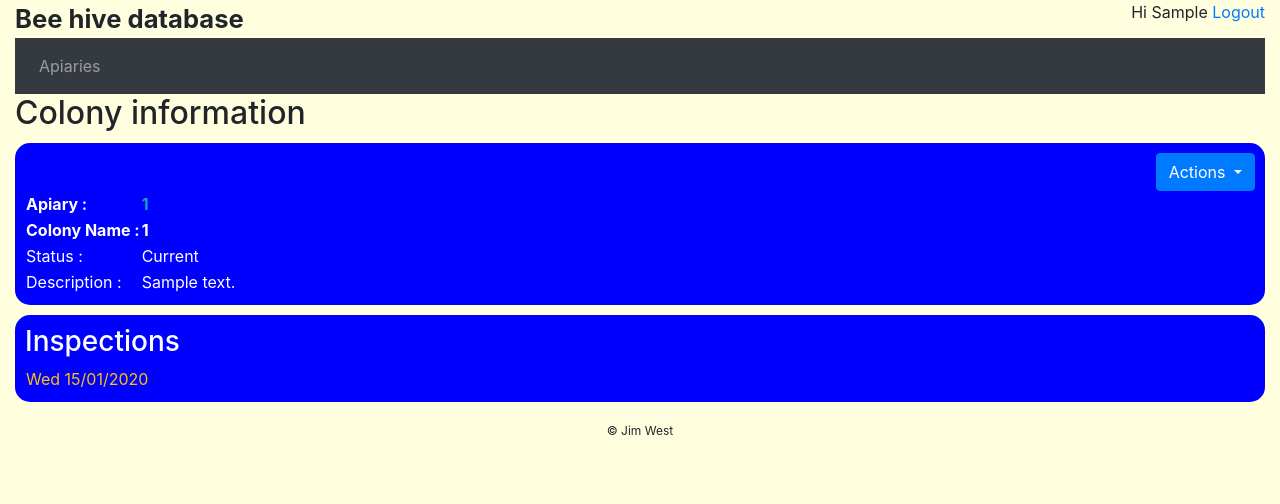
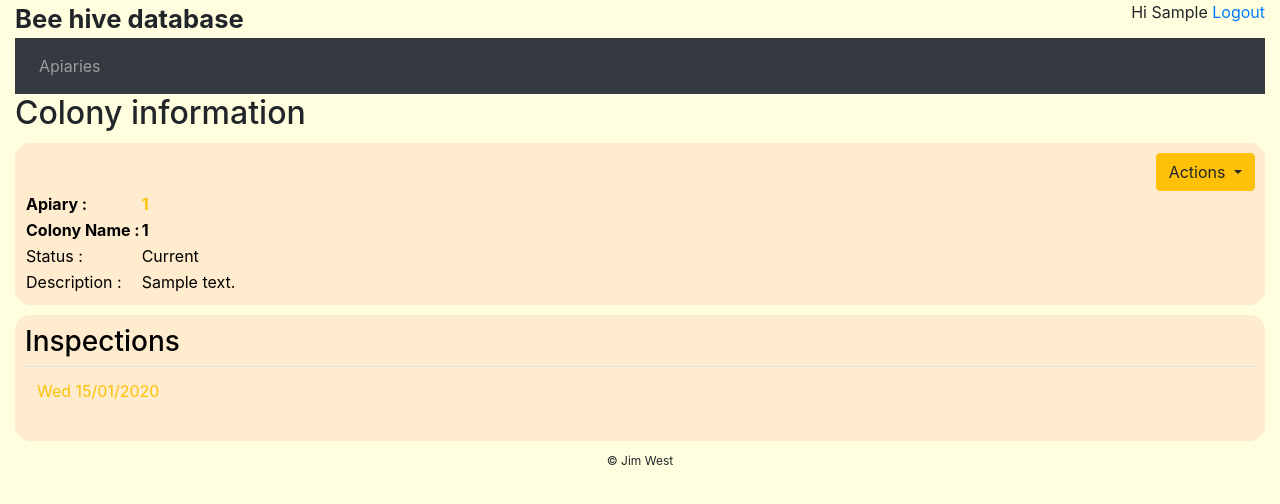
Before and after one commit to Jimboeri/bee-db, a Django app: page /beedb/colony/1/ in a window 1280 px wide. Shown: the top 504 px of the page. Run offline with Django 3.2, Linux system fonts and the light colour scheme; a user stored in the database is signed in; tables that the repository leaves empty hold one stand-in row (values such as "Sample post"); some libraries are stand-ins or nearby versions.

Commit message:
format updates

```diff
--- a/bee/beedb/static/beedb/style.css
+++ b/bee/beedb/static/beedb/style.css
@@ -6,26 +6,44 @@ body {
       font-family:Verdana, Geneva, Arial, sans-serif;
     }
 
-.bee_background {
+  .bd_bee_background {
       background-color: lightyellow;
   }
 
-  .lastseen {
-    font-style: italic;
+  .bd_content_block {
+    border-style: groove;
+    border: 5px;
+    border-radius: 15px;
+    padding: 10px;
+    color: black;
+    background-color: blanchedalmond;
+    margin: 10px 0px 10px 0px;
   }
 
-  .descr {
-    font-style: italic;
+  .bd_action_button{
+    float: right;
   }
 
-  .topic {
-    font-family: Monospace;
-    color: blue;
+  a.bd_menu:link {
+    color: maroon;
   }
 
-  .payload {
-    color: #0b772f; /*medium green */
-  /*     font-weight: bold;  */
+  .bd_table {
+    border-collapse: collapse;
+    width: 100%;
+  }
+
+  /*
+  .nodeDownLink{
+    color: red;
+  }
+
+  .battWarning{
+    color: orange;
+  }
+
+  .battCritical{
+    color: orangered;
   }
 
   .nodename {
@@ -36,34 +54,22 @@ body {
     color: lightskyblue;
   }
 
-  .content_block {
-    border-style: groove;
-    border: 5px;
-    border-radius: 15px;
-    padding: 10px;
-    color: white;
-    background-color: blue;
-    margin: 10px 0px 10px 0px;
+  .payload {
+    color: #0b772f; medium green
+       font-weight: bold;
   }
 
-  .action_button{
-    float: right;
+  .topic {
+    font-family: Monospace;
+    color: blue;
   }
 
-  .action_button{
-    ;
+  .lastseen {
+    font-style: italic;
   }
 
-  .nodeDownLink{
-    color: red;
-  }
-
-  .battWarning{
-    color: orange;
-  }
-
-  .battCritical{
-    color: orangered;
+  .descr {
+    font-style: italic;
   }
 
  .yellow{
@@ -79,11 +85,14 @@ body {
     background-size: cover;
   }
 
+
+  */
+
    .wrap_cell {
     width: 50%;
   }
 
-  .heading_text {
+  .bd_heading_text {
     font-size: 2vw;
     font-weight: bold;
   }
@@ -105,20 +114,20 @@ body {
   /* -------------------------------------
       HEADER, FOOTER, MAIN
   ------------------------------------- */
-
-  .content-block {
+/*
+  .bd_content-block {
     padding-bottom: 10px;
     padding-top: 10px;
   }
-
-  .footer {
+ */
+  .bd_footer {
     clear: both;
     Margin-top: 10px;
     text-align: center;
     width: 100%;
   }
 
-  .footer td,
+  .bd_footer td,
     .footer p,
     .footer span,
     .footer a {
@@ -127,7 +136,7 @@ body {
       text-align: center;
   }
 
-  .author a {
+  .bd_author a {
       color: inherit !important;
       font-family: inherit !important;
       font-size: inherit !important;
--- a/bee/beedb/templates/beedb/colAdd.html
+++ b/bee/beedb/templates/beedb/colAdd.html
@@ -17,21 +17,21 @@ Colony Add
       <div>
         <span id="add_type_1" class="">
           {% if col_add_type == 0 or col_add_type == 1 %}
-            <a href="{% url 'beedb:colAdd' ap.id 1 %}" class="btn btn btn-success" role="button">Swarm</a>
+            <a href="{% url 'beedb:colAdd' ap.id 1 %}" class="btn btn btn-warning" role="button">Swarm</a>
           {% else %}
             <a href="{% url 'beedb:colAdd' ap.id 1 %}" class="btn btn btn-light" role="button">Swarm</a>
           {% endif %}
         </span>
         <span id="add_type_2" class="">
           {% if col_add_type == 0 or col_add_type == 2 %}
-            <a href="{% url 'beedb:colAdd' ap.id 2 %}" class="btn btn btn-success" role="button">Purchase/gift</a>
+            <a href="{% url 'beedb:colAdd' ap.id 2 %}" class="btn btn btn-warning" role="button">Purchase/gift</a>
           {% else %}
             <a href="{% url 'beedb:colAdd' ap.id 2 %}" class="btn btn btn-light" role="button">Purchase/gift</a>
           {% endif %}
         </span>
         <span id="add_type_3" class="">
           {% if col_add_type == 0 or col_add_type == 3 %}
-            <a href="{% url 'beedb:colAdd' ap.id 3 %}" class="btn btn btn-success" role="button">Initial setup</a>
+            <a href="{% url 'beedb:colAdd' ap.id 3 %}" class="btn btn btn-warning" role="button">Initial setup</a>
           {% else %}
             <a href="{% url 'beedb:colAdd' ap.id 3 %}" class="btn btn btn-light" role="button">Initial setup</a>
           {% endif %}
--- a/bee/beedb/templates/beedb/colDetail.html
+++ b/bee/beedb/templates/beedb/colDetail.html
@@ -8,11 +8,11 @@ Colony Details
 <div class="bee_background">
 
   <div id="col-header"><H2>Colony information</H2>
-    <div id="col_detail" class="content_block">
+    <div id="col_detail" class="bd_content_block">
       <div id="col_det_table">
         <table>
           <div class="dropdown text-right">
-            <button type="button" class="btn btn-primary dropdown-toggle" data-toggle="dropdown">
+            <button type="button" class="btn btn-warning dropdown-toggle" data-toggle="dropdown">
               Actions
             </button>
             <div class="dropdown-menu">
@@ -24,7 +24,7 @@ Colony Details
               <a class="dropdown-item" href="{% url 'beedb:colTransfer' col.id %}">Sell/give colony</a>
             </div>
           </div>
-          <tr><th>Apiary : </th><th><a href="{% url 'beedb:apDetail' col.apiary.id %}" class="text-info">{{ col.apiary.apiaryID }}</a></th></tr>
+          <tr><th>Apiary : </th><th><a class="text-warning" href="{% url 'beedb:apDetail' col.apiary.id %}" class="text-info">{{ col.apiary.apiaryID }}</a></th></tr>
           <tr><th>Colony Name : </th><th>{{ col.colonyID }}</th></tr>
           <tr><td>Status : </td><td class = "wrap_cell">{{ col.get_status_display }}</td></tr>
           <tr><td>Description : </td><td class = "wrap_cell">{{ col.descr }}</td></tr>
@@ -32,9 +32,9 @@ Colony Details
       </div>
     </div>
     {% if diary %}
-      <div id="col_diary" class="content_block">
+      <div id="col_diary" class="bd_content_block">
         <H3>Diary</H3>
-        <table>
+        <table class="table">
           {% for d in diary %}
             <tr>
               <td><a href="{% url 'beedb:diaryDetail' d.id %}" class="text-warning">{{d.dueDt|date:"D d/m/Y"}}</a></td>
@@ -45,9 +45,9 @@ Colony Details
       </div>
     {% endif %}
 
-    <div id="col_inspections" class="content_block">
+    <div id="col_inspections" class="bd_content_block">
       <H3>Inspections</H3>
-      <table>
+      <table class="table">
         {% for ins in col.inspection_set.all %}
           <tr>
             <td><a href="{% url 'beedb:inspectDetail' ins.id %}" class="text-warning">{{ins.dt|date:"D d/m/Y"}}</a></td>
--- a/bee/beedb/templates/beedb/webbase.html
+++ b/bee/beedb/templates/beedb/webbase.html
@@ -4,7 +4,7 @@
   <head>
     <meta name="viewport" content="width=device-width" />
     <meta http-equiv="Content-Type" content="text/html; charset=UTF-8" />
-    <link rel="stylesheet" href="{% static "beedb/style.css" %}">
+    <link rel="stylesheet" type="text/css" href="{% static "beedb/style.css" %}">
     <link rel="stylesheet" href="https://maxcdn.bootstrapcdn.com/bootstrap/4.3.1/css/bootstrap.min.css">
     <script src="https://ajax.googleapis.com/ajax/libs/jquery/3.4.0/jquery.min.js"></script>
     <script src="https://cdnjs.cloudflare.com/ajax/libs/popper.js/1.14.7/umd/popper.min.js"></script>
@@ -26,7 +26,7 @@
       {% endblock %}
     </title>
   </head>
-  <body class="bee_background">
+  <body class="bd_bee_background">
     {% block background %}
       <div class="container-fluid">
     {% endblock %}
@@ -39,7 +39,7 @@
         {% endif %}
       </div>
       <div id="pg_header">
-        <span class="heading_text">Bee hive database</span>
+        <span class="bd_heading_text">Bee hive database</span>
       </div>
 
       {% block navbar %}
@@ -70,11 +70,11 @@
         Bee database
       {% endblock %}
       <!-- START FOOTER -->
-      <div class="footer">
-        <table class="footer">
+      <div class="bd_footer">
+        <table class="bd_footer">
           <tr>
-            <td class="content-block">
-              <span class="author">&#169 Jim West</span>
+            <td class="bd_content-block">
+              <span class="bd_author">&#169 Jim West</span>
             </td>
           </tr>
         </table>
--- a/docker-compose.yml
+++ b/docker-compose.yml
@@ -14,8 +14,8 @@ services:
   web:
     image: jimboeri/bee-db
     build: .
-    #command: python manage.py runserver 0.0.0.0:8000
-    command: gunicorn bee.wsgi:application --bind 0.0.0.0:8000
+    command: python manage.py runserver 0.0.0.0:8000
+    #command: gunicorn bee.wsgi:application --bind 0.0.0.0:8000
     volumes:
       - .:/code
     ports:
```
Also changed, not shown: bee/beedb/templates/beedb/apDetail.html (+6 -8 lines), bee/beedb/templates/beedb/index.html (+7 -7 lines). Lines whose indentation alone changed are shown as unchanged.
